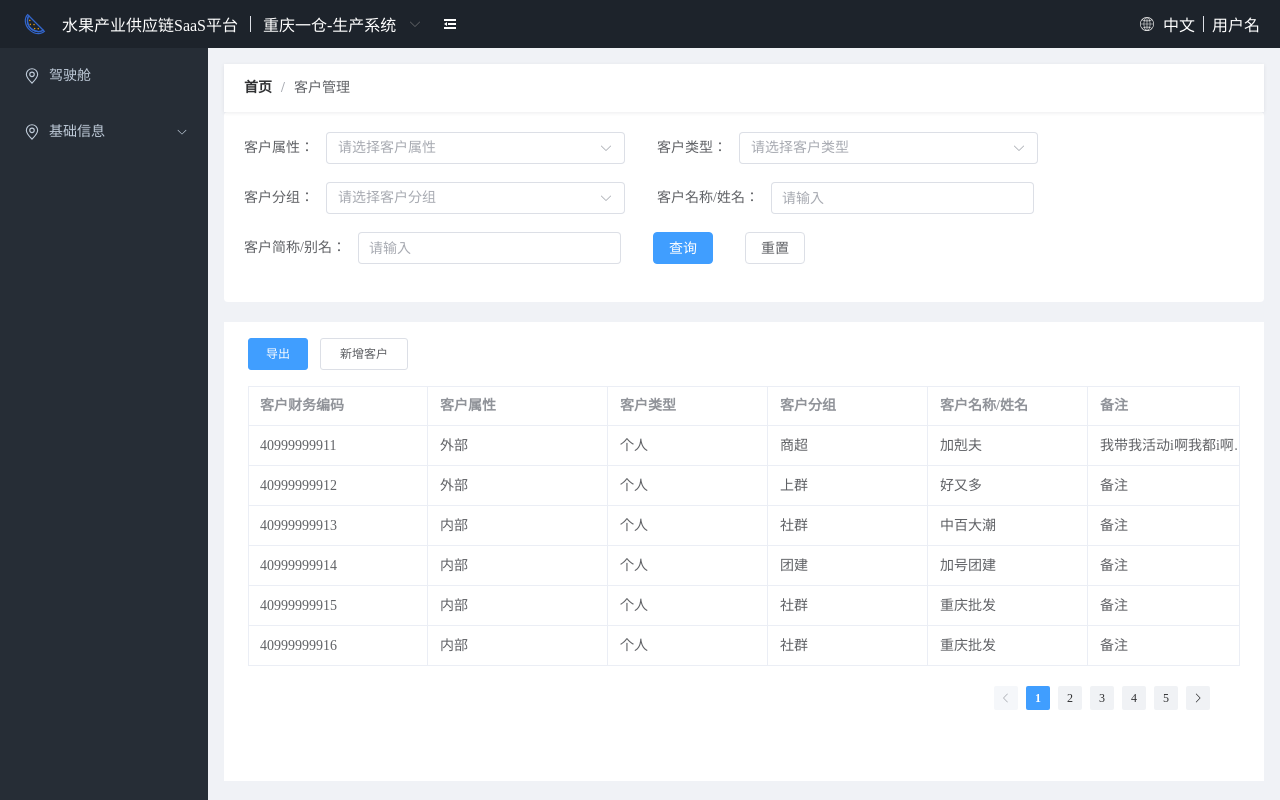
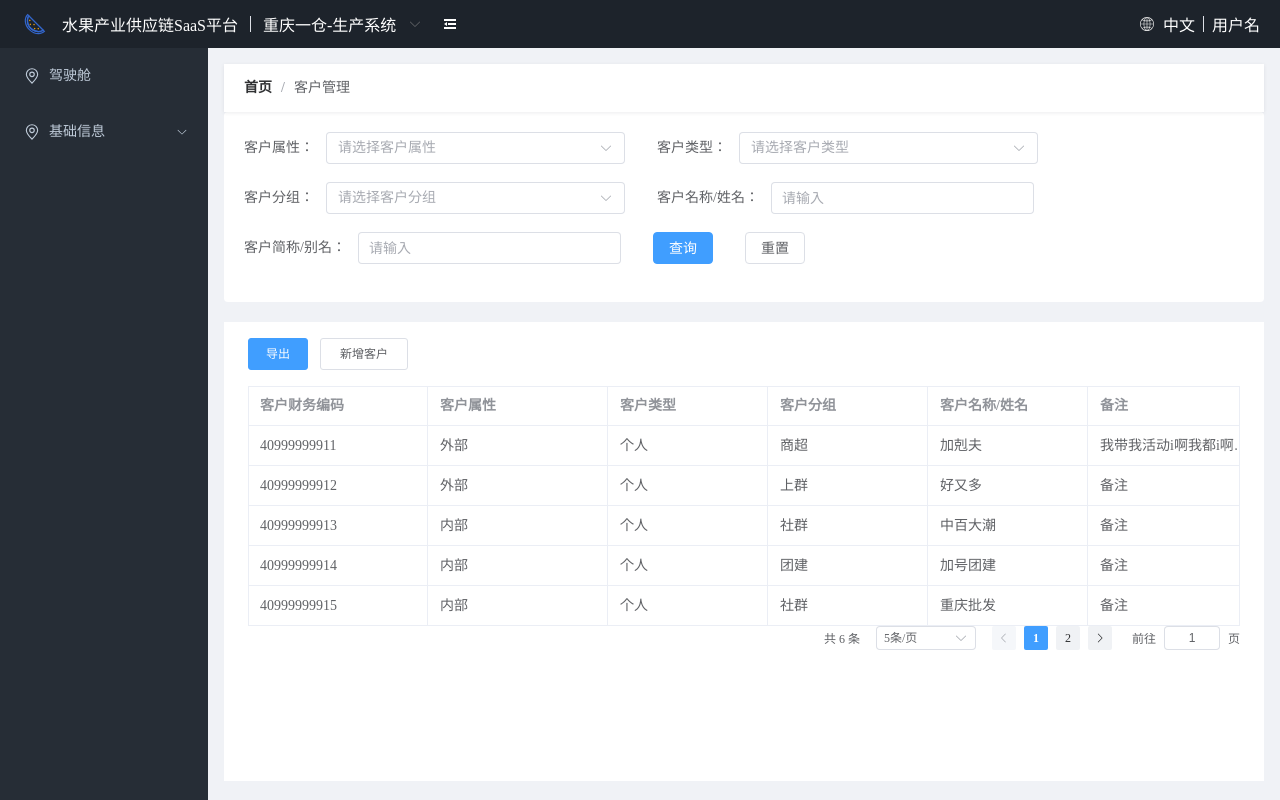
Before and after one commit to youzexu/fe-practice, a Vue app in the folder 6.my-vue3-ts-project/: page /customer in a window 1280 px wide. Built offline with nearby package versions, Linux system fonts and the light colour scheme; the HTML template or start-up script is replaced by a standard one.

Commit message:
分页功能实现

```diff
--- a/6.my-vue3-ts-project/src/main.ts
+++ b/6.my-vue3-ts-project/src/main.ts
@@ -4,11 +4,12 @@ import { createPinia } from 'pinia'
 import App from './App.vue'
 import router from './router'
 import ElementPlus from 'element-plus'
+import zhCn from 'element-plus/es/locale/lang/zh-cn'
 import 'element-plus/dist/index.css'
 import * as ElementPlusIconsVue from '@element-plus/icons-vue'
 
 const app = createApp(App)
-app.use(ElementPlus)
+app.use(ElementPlus, { locale: zhCn })
 for (const [key, component] of Object.entries(ElementPlusIconsVue)) {
   app.component(key, component)
 }
--- a/6.my-vue3-ts-project/src/views/Basic-information/Customer-Management/Customer-Info.vue
+++ b/6.my-vue3-ts-project/src/views/Basic-information/Customer-Management/Customer-Info.vue
@@ -57,7 +57,10 @@
             </el-table>
            <!-- 分页 -->
             <el-row type="flex" justify="end" align="middle">
-                <el-pagination size="small" background layout="prev, pager, next" :total="50" class="mt-4" />
+               <el-pagination :locale="zhCn" v-model:current-page="currentPage" v-model:page-size="pageSize"
+                    :page-sizes="[1, 2, 5, 10]" :total="total" size="small" background
+                    layout="total, sizes, prev, pager, next, jumper" @current-change="handlePageChange"
+                    @size-change="handleSizeChange" />
             </el-row>
         </div>
         <!-- 查看配送地址 -->
@@ -98,10 +101,13 @@
 
 
 <script setup lang="ts" name="Customer-Info">
-
-
+import zhCn from 'element-plus/es/locale/lang/zh-cn'
 import AddCustomer from './components/Add-customer.vue'
-import { reactive, ref } from 'vue';
+import { onMounted, reactive, ref } from 'vue';
+// 调用分页
+onMounted(() => {
+    onSubmit()
+})
 // 规范化数据接口
 interface customerData1 {
     id: number
@@ -318,6 +324,11 @@ const currentAddresses = ref<{
     detailedAddress: string
 }[]>([])
 // 定义弹窗
+const total = ref(0) // 总数
+const currentPage = ref(1)  // 当前页码
+const pageSize = ref(5)    // 每页条数
+
+// 当前页显示的数据
 const showDialog = ref(false)
 // 定义子组件
 const subinStance = ref()
@@ -331,6 +342,7 @@ const reset = () => {
     abbreviation: '',
     })
     tableData.value = [...originTableData.value]
+    currentPage.value = 1
 }
 // 打开查询地址表单
 const viewAddress = (row:customerData1) => {
@@ -350,12 +362,14 @@ const handleAddData = (data: customerData1) => {
     console.log(data);
     tableData.value.unshift(data)
     originTableData.value.unshift(data)
+    onSubmit()
 }
 // 保存原始数据
 const originTableData = ref<customerData1[]>([...tableData.value])
 // 查询表单
 const onSubmit = () => {
-  tableData.value = originTableData.value.filter(item => {
+    // 筛选数据
+    const filtered = originTableData.value.filter(item => {
         if (formInline.attribute && item.attribute !== formInline.attribute) return false
         if (formInline.type && item.type !== formInline.type) return false
         if (formInline.group && item.group !== formInline.group) return false
@@ -363,6 +377,25 @@ const onSubmit = () => {
         if (formInline.abbreviation && !item.abbreviation.includes(formInline.abbreviation)) return false
         return true
     })
+
+    // 更新总数
+    total.value = filtered.length
+
+    // 分页
+    const start = (currentPage.value - 1) * pageSize.value
+    tableData.value = filtered.slice(start, start + pageSize.value)
+}
+// 每页条数切换（新增）
+const handleSizeChange = (size: number) => {
+    pageSize.value = size
+    currentPage.value = 1
+    onSubmit()
+}
+
+// 分页切换
+const handlePageChange = (page: number) => {
+    currentPage.value = page
+    onSubmit()
 }
 // 编辑
 const handleEditData = (data: customerData1) => {
@@ -374,7 +407,7 @@ const handleEditData = (data: customerData1) => {
 }
 // 导出数据
 const exportData = () => {
-
+    console.log(tableData.value);
 }
 </script>
 
```
Lines whose indentation alone changed are shown as unchanged.
